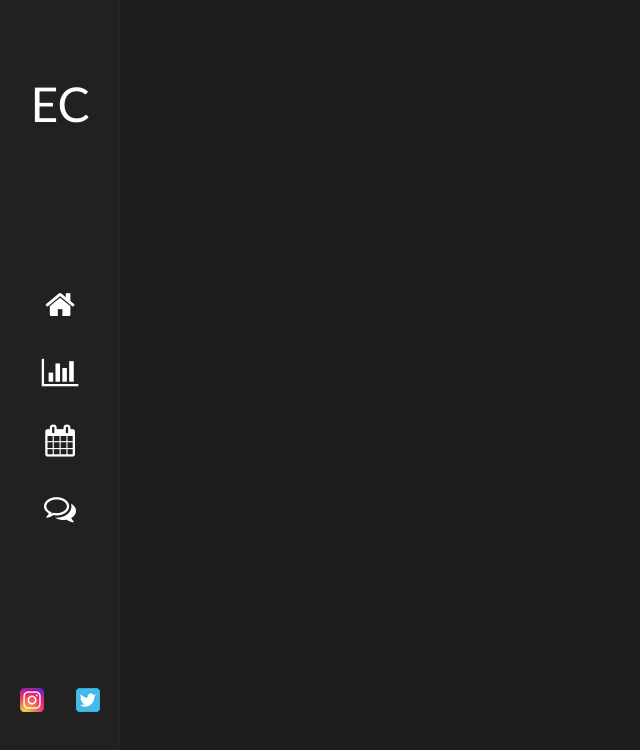
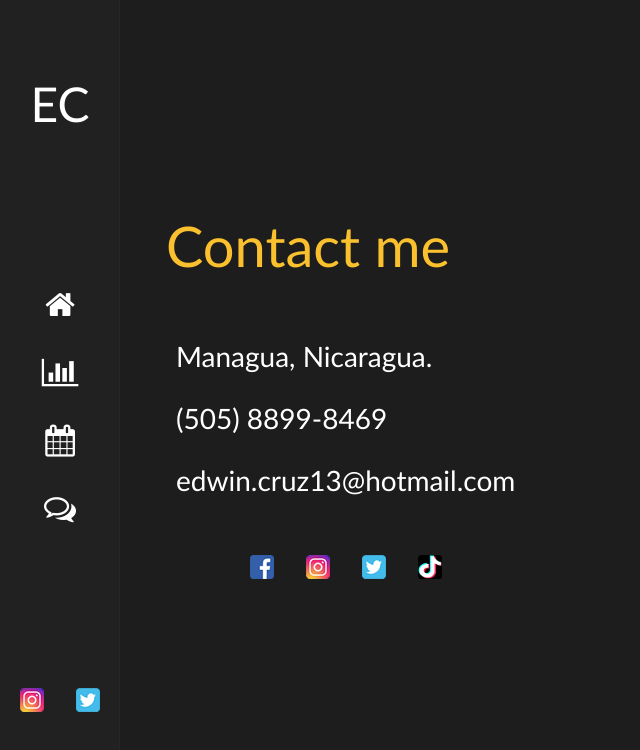
Before and after one commit to EdwinCruz13/Ucamp-Portfolio, a React (Create React App) app: page /contact in a window 1280 px wide. Shown: the top 750 px of the page, without its empty margins (0-640 px from the left). Built offline with nearby package versions, Linux system fonts and the light colour scheme.

Commit message:
adding the contact page

```diff
--- a/src/pages/Contact/Contact.jsx
+++ b/src/pages/Contact/Contact.jsx
@@ -1,5 +1,10 @@
 import React from "react";
 import { Menu } from "../../components/Menu/Menu";
+
+import fb_icon from "../../icons/fb.png";
+import instagram_icon from "../../icons/instagram.png";
+import twitter_icon from "../../icons/twitter.png";
+import tiktok_icon from "../../icons/tiktok.png";
 
 export const Contact = () => {
   return (
@@ -7,7 +12,39 @@ export const Contact = () => {
       <Menu />
 
       <section className="pagination-container">
-        <div className="section-body"></div>
+        <div className="section-body">
+          <div className="header">
+            <h2 className="blast-root">Contact me</h2>
+            <p className="blast-description">Managua, Nicaragua.</p>
+            <p className="blast-description">(505) 8899-8469</p>
+            <p className="blast-description">edwin.cruz13@hotmail.com</p>
+            <div id="social-media-link" >
+                <ul style={{justifyContent: "left"}}>
+                  <li>
+                    <a href="#">
+                      <img src={tiktok_icon} alt="SocialMedia-tiktok" />
+                    </a>
+                  </li>
+
+                  <li>
+                    <a href="#">
+                      <img src={twitter_icon} alt="SocialMedia-twitter" />
+                    </a>
+                  </li>
+                  <li>
+                    <a href="#">
+                      <img src={instagram_icon} alt="SocialMedia-instagran" />
+                    </a>
+                  </li>
+                  <li>
+                    <a href="#">
+                      <img src={fb_icon} alt="SocialMedia-fb" />
+                    </a>
+                  </li>
+                </ul>
+              </div>
+          </div>
+        </div>
       </section>
     </div>
   );
```
